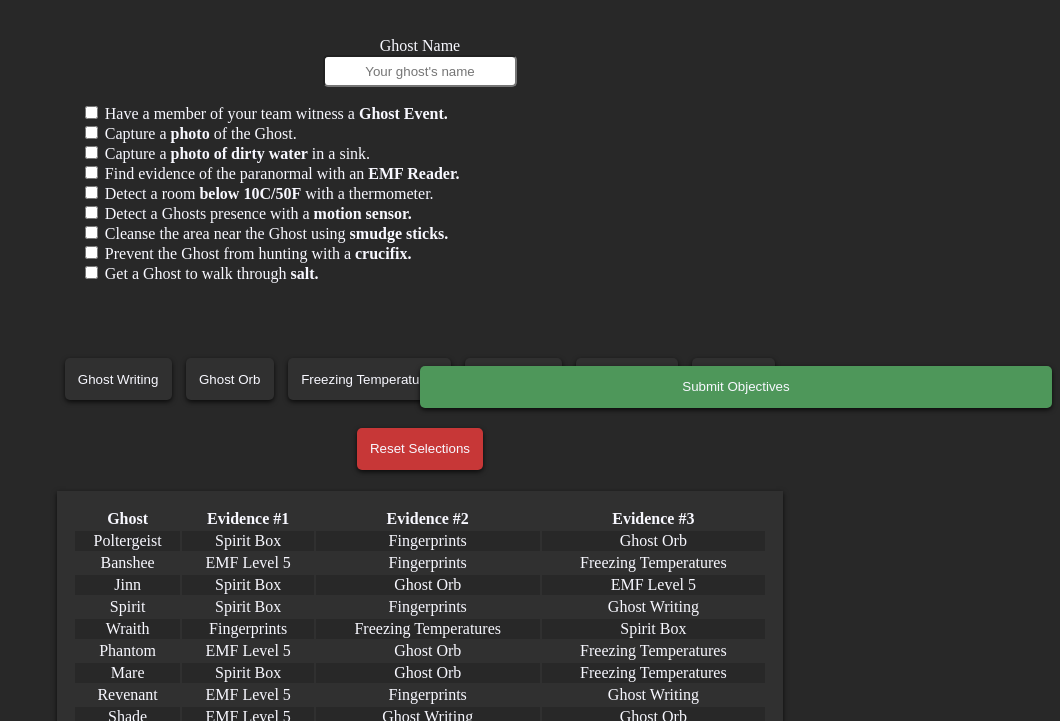
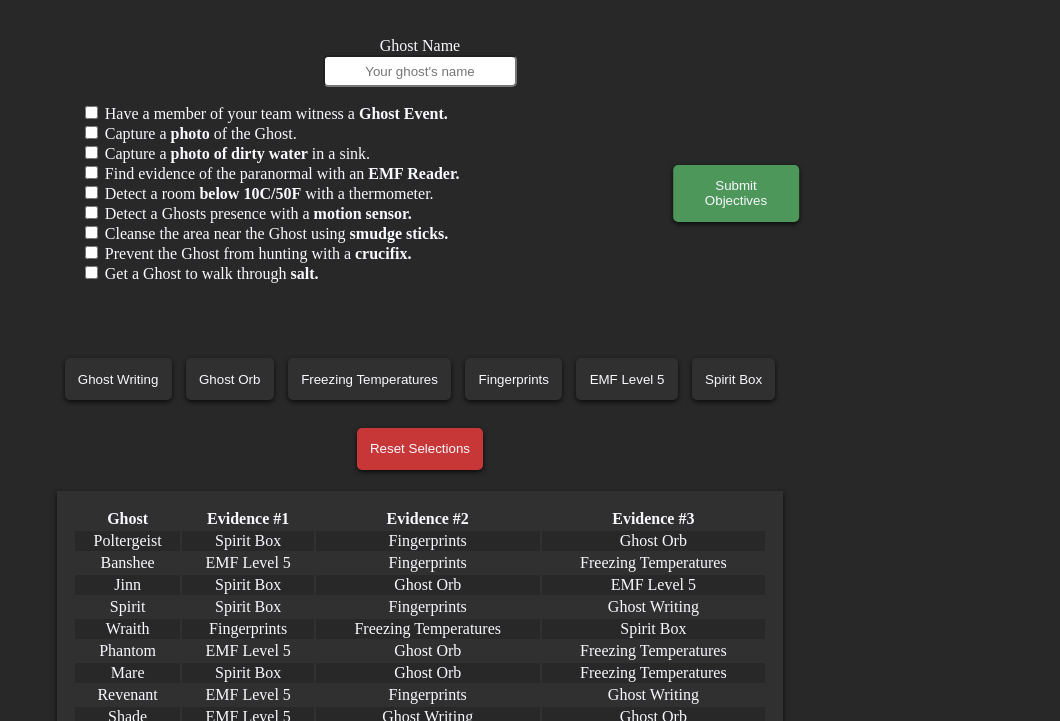
Before and after one commit to ArcaneDisgea/phasmo-finder, a plain HTML site: page index.html in a window 1280 px wide. Shown: the part 79-800 px from the top of the page, without its empty margins (220-1280 px from the left). Drawn offline with Linux system fonts and the light colour scheme.

Commit message:
fix submit btn bug

```diff
--- a/assets/style.css
+++ b/assets/style.css
@@ -112,7 +112,7 @@ input[type=text] {
   }
 
   .obj-btn {
-    grid-area: submit;
+    grid-area: submit !important;
   }
 
   .evi-btn {
```
